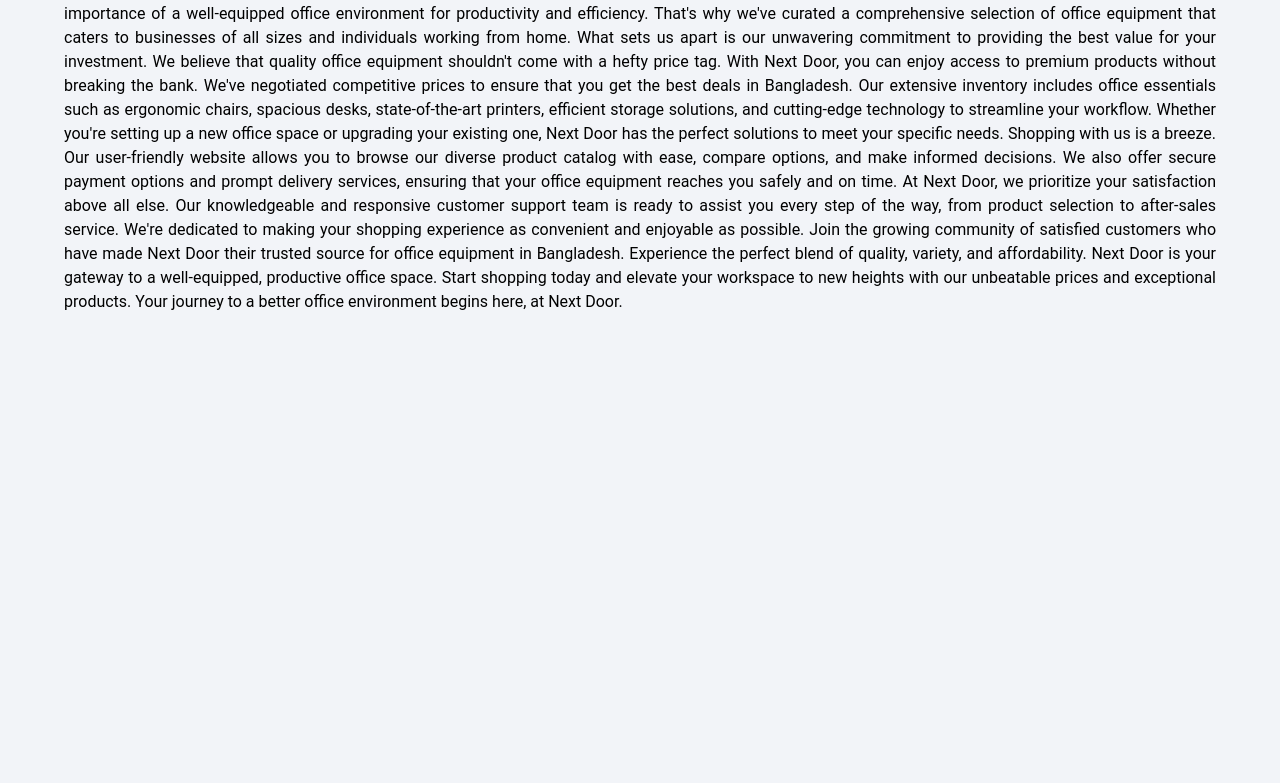
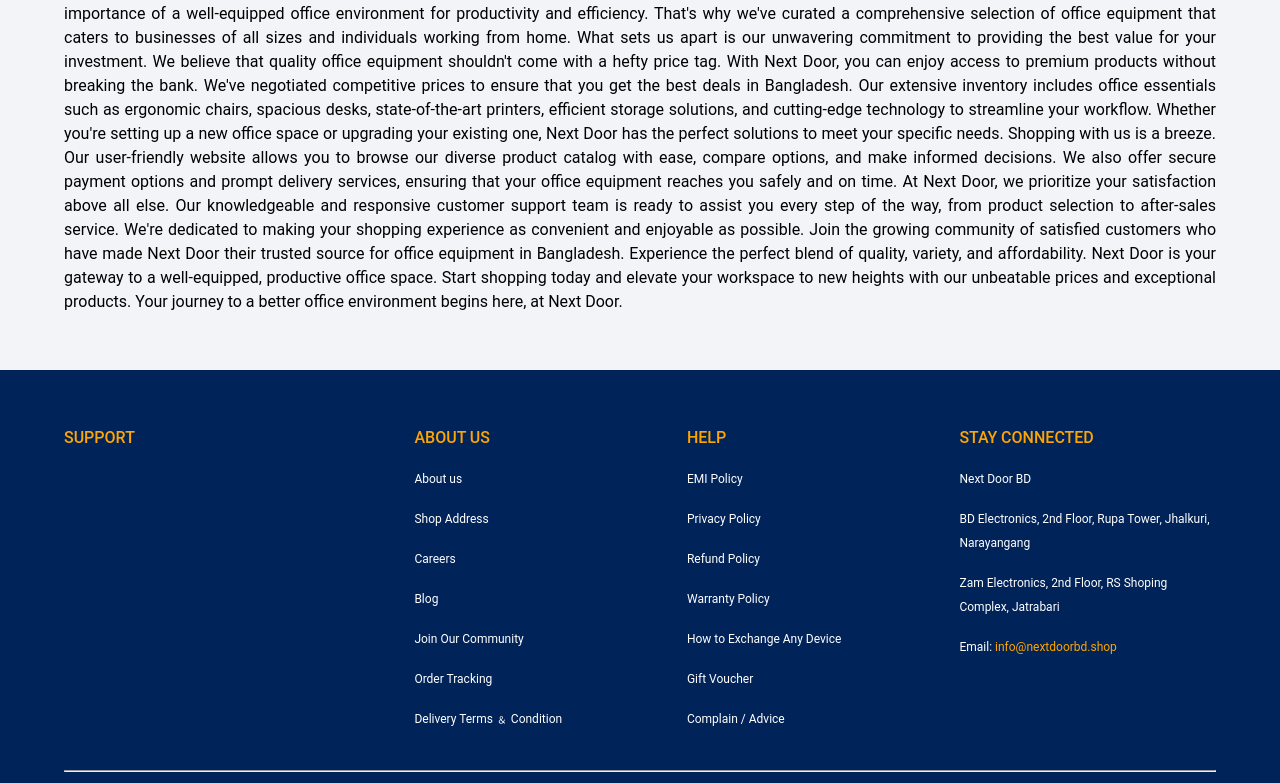
Before and after one commit to checkiamsiam/nextdoor_frontend, a Next.js app: page / in a window 1280 px wide. Shown: the part 2729-3512 px from the top of the page. Before the commit the page ends 3115 px from the top, so only its background shows below. Built offline with nearby package versions, Linux system fonts and the light colour scheme.

Commit message:
footer initiate

```diff
--- /dev/null
+++ b/src/components/common/Button/CustomLink.tsx
@@ -0,0 +1,24 @@
+import { Link, SxProps } from "@mui/material";
+import NavLink from "next/link";
+
+type IProps = {
+  children: React.ReactNode | string;
+  sx?: SxProps;
+  href: string;
+};
+
+const CustomLink = ({ children, sx, href }: IProps) => {
+  return (
+    <Link
+      sx={{
+        ...sx,
+      }}
+      component={NavLink}
+      href={href}
+    >
+      {children}
+    </Link>
+  );
+};
+
+export default CustomLink;
--- /dev/null
+++ b/src/components/common/Footer/Footer.tsx
@@ -0,0 +1,72 @@
+import { Box, Container, Grid, Link, Stack, Typography } from "@mui/material";
+import FooterLink from "./FooterLink";
+
+const Footer = () => {
+  return (
+    <Box sx={{ bgcolor: "background.secondary", color: "white" }}>
+      <Container fixed>
+        <Grid container spacing={2} sx={{ py: 5 }}>
+          <Grid item md={3.6}>
+            <Stack>
+              <Typography variant="subtitle1" color="secondary.main" textTransform="uppercase" fontWeight={500}>
+                Support
+              </Typography>
+              <Link>
+              </Link>
+            </Stack>
+          </Grid>
+          <Grid item md={2.8}>
+            <Stack spacing={2}>
+              <Typography variant="subtitle1" color="secondary.main" textTransform="uppercase" fontWeight={500}>
+                About Us
+              </Typography>
+              <FooterLink href="/">About us</FooterLink>
+              <FooterLink href="/">Shop Address</FooterLink>
+              <FooterLink href="/">Careers</FooterLink>
+              <FooterLink href="/">Blog</FooterLink>
+              <FooterLink href="/">Join Our Community</FooterLink>
+              <FooterLink href="/">Order Tracking</FooterLink>
+              <FooterLink href="/">Delivery Terms ﹠ Condition</FooterLink>
+            </Stack>
+          </Grid>
+          <Grid item md={2.8}>
+            <Stack spacing={2}>
+              <Typography variant="subtitle1" color="secondary.main" textTransform="uppercase" fontWeight={500}>
+                Help
+              </Typography>
+              <FooterLink href="/">EMI Policy</FooterLink>
+              <FooterLink href="/">Privacy Policy</FooterLink>
+              <FooterLink href="/">Refund Policy</FooterLink>
+              <FooterLink href="/">Warranty Policy</FooterLink>
+              <FooterLink href="/">How to Exchange Any Device</FooterLink>
+              <FooterLink href="/">Gift Voucher</FooterLink>
+              <FooterLink href="/">Complain / Advice</FooterLink>
+            </Stack>
+          </Grid>
+          <Grid item md={2.8}>
+            <Stack spacing={2}>
+              <Typography variant="subtitle1" color="secondary.main" textTransform="uppercase" fontWeight={500}>
+                Stay connected
+              </Typography>
+              <FooterLink href="/">Next Door BD</FooterLink>
+              <FooterLink href="/">BD Electronics, 2nd Floor, Rupa Tower, Jhalkuri, Narayangang</FooterLink>
+              <FooterLink href="/">Zam Electronics, 2nd Floor, RS Shoping Complex, Jatrabari</FooterLink>
+              <FooterLink href="/">
+                Email:{" "}
+                <Link sx={{ textDecoration: "none" }} color="secondary.main">
+                  info@nextdoorbd.shop
+                </Link>
+              </FooterLink>
+            </Stack>
+          </Grid>
+        </Grid>
+        <hr />
+        <Typography textAlign="center" variant="subtitle2" sx={{ py: 1, color: "secondary.main" }}>
+          © 2023 Thanks From NextDoorBD™ Ltd. | All rights reserved
+        </Typography>
+      </Container>
+    </Box>
+  );
+};
+
+export default Footer;
--- /dev/null
+++ b/src/components/common/Footer/FooterLink.tsx
@@ -0,0 +1,30 @@
+import { SxProps, Typography } from "@mui/material";
+import CustomLink from "../Button/CustomLink";
+
+type IProps = {
+  children: React.ReactNode | string;
+  sx?: SxProps;
+  href: string;
+};
+
+const FooterLink = ({ children }: IProps) => {
+  return (
+    <Typography>
+      <CustomLink
+        sx={{
+          fontSize: "12px",
+          textDecoration: "none",
+          color: "inherit",
+          ":hover": {
+            textDecoration: "underline",
+          },
+        }}
+        href="/"
+      >
+        {children}
+      </CustomLink>
+    </Typography>
+  );
+};
+
+export default FooterLink;
--- a/src/components/common/Header/Header.tsx
+++ b/src/components/common/Header/Header.tsx
@@ -89,7 +89,7 @@
         anchor="left"
         open={openMobileMenu}
         sx={{
-          zIndex: 98
+          zIndex: 98,
         }}
         onClose={() => setOpenMobileMenu(false)}
       >
--- a/src/layout/MainLayout.tsx
+++ b/src/layout/MainLayout.tsx
@@ -1,11 +1,13 @@
 import Header from "@/components/common/Header/Header";
 import React from "react";
+import Footer from "@/components/common/Footer/Footer";
 
 const MainLayout = ({ children }: { children: React.ReactNode }) => {
   return (
     <div>
       <Header />
       {children}
+      <Footer />
     </div>
   );
 };
```
